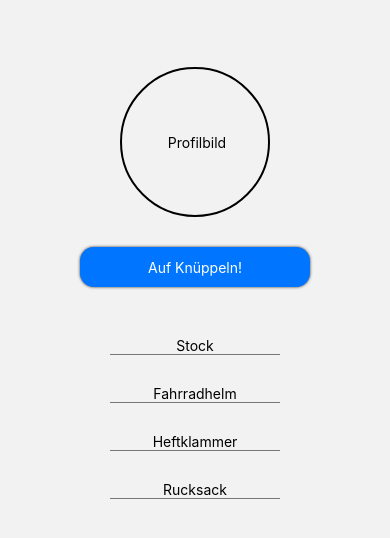
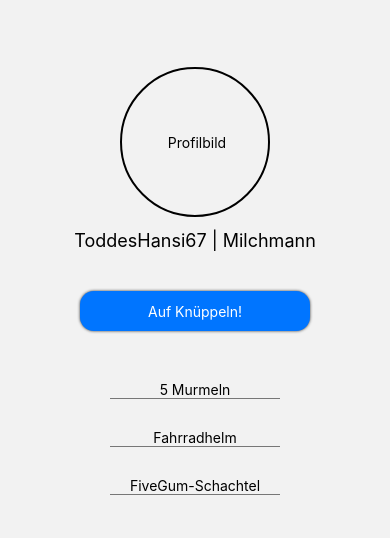
Before and after one commit to JacobGsell/superschlag, a React Native app: screen /Dashboard in a window 390 px wide. Shown: the top 538 px of the page. Built offline with nearby package versions, Linux system fonts and the light colour scheme.

Commit message:
started working on dashboard mocks

```diff
--- a/package.json
+++ b/package.json
@@ -12,6 +12,7 @@
   "dependencies": {
     "@react-navigation/native": "^6.0.10",
     "@react-navigation/native-stack": "^6.6.1",
+    "axios": "^0.26.1",
     "expo": "~44.0.0",
     "expo-status-bar": "~1.2.0",
     "react": "17.0.1",
--- /dev/null
+++ b/src/mock/Avatar.tsx
@@ -0,0 +1,19 @@
+export const AvatarMock = {
+    name: 'ToddesHansi67',
+    gear:
+        [
+            {
+                itemType: 'weapon',
+                name: '5 Murmeln'
+            },
+            {
+                itemType: 'armor',
+                name: 'Fahrradhelm'
+            },
+            {
+                itemType: 'amulet',
+                name: 'FiveGum-Schachtel'
+            }
+        ]
+
+}
--- /dev/null
+++ b/src/mock/Job.tsx
@@ -0,0 +1,10 @@
+export const JobMock = {
+    name: 'Milchmann',
+    stats: {
+        attack: 3,
+        defense: 2,
+        evasion: 1,
+        luck: 50,
+        health: 120
+    }
+}
--- /dev/null
+++ b/src/mock/User.tsx
@@ -0,0 +1,4 @@
+export const UserMock = {
+    name: 'hans dampf',
+    email: 'hans@dampf.de',
+}
--- /dev/null
+++ b/src/models/ContactStatus.tsx
@@ -0,0 +1,6 @@
+export enum ContactStatus {
+    PENDING = 1,
+    BEFRIENDED = 2,
+    TERMINATED = 3,
+    BLOCKED = 4
+}
--- /dev/null
+++ b/src/models/User.tsx
@@ -0,0 +1,7 @@
+import Contact from "./Contact";
+
+export default class User {
+    email: String;
+    name: String;
+    contactList: Contact[];
+}
--- a/src/screens/DashboardScreen.js
+++ b/src/screens/DashboardScreen.js
@@ -2,6 +2,11 @@ import { useNavigation } from '@react-navigation/native';
 import React from 'react';
 import { StyleSheet, View, Text, FlatList } from 'react-native';
 import CustomButton from '../components/CustomButton';
+import axios from 'axios';
+import { UserMock as UserMock } from '../mock/User'
+import { AvatarMock } from '../mock/Avatar';
+import { JobMock } from '../mock/Job';
+import User from '../models/User';
 
 const DATA = [
     {
@@ -15,11 +20,7 @@ const DATA = [
     {
         id: '58694a0f-3da1-471f-bd96-145571e29d72',
         title: 'Heftklammer',
-    },
-    {
-        id: '58694a0f-2da1-471f-bd96-145571e29d72',
-        title: 'Rucksack',
-    },
+    }
 ];
 
 const InventorySlotListItem = ({ title }) => {
@@ -31,18 +32,24 @@ const InventorySlotListItem = ({ title }) => {
 }
 
 const renderItem = ({ item }) => (
-    <InventorySlotListItem title={item.title} />
+    <InventorySlotListItem title={item.name} />
 );
 
 
 const DashboardScreen = () => {
     const navigation = useNavigation();
+    const user = UserMock;
+    const avatar = AvatarMock
 
     return (
 
         <View style={styles.base}>
             <View style={styles.circle}>
                 <Text style={{ textAlign: 'center' }}> Profilbild</Text>
+            </View>
+
+            <View style={styles.userName}>
+                <Text style={{ textAlign: 'center', fontSize: 18 }}>{AvatarMock.name} | {JobMock.name}</Text>
             </View>
 
             <CustomButton
@@ -53,7 +60,7 @@ const DashboardScreen = () => {
             />
             <View style={styles.listContainer}>
                 <FlatList
-                    data={DATA}
+                    data={AvatarMock.gear}
                     renderItem={renderItem}
                     keyExtractor={item => item.id}
                 />
@@ -77,7 +84,7 @@ const styles = StyleSheet.create({
         borderRadius: 75
     },
     fight: {
-        marginTop: 30,
+        marginTop: 40,
         width: 230,
         height: 40,
         borderRadius: 14,
@@ -107,6 +114,10 @@ const styles = StyleSheet.create({
     },
     listText: {
         textAlign: 'center'
+    },
+    userName: {
+        marginTop: 13,
+        justifyContent: 'center',
     }
 })
 
```
Also changed, not shown: src/mock/Contact.tsx (added, +7 -0 lines), src/models/Contact.tsx (added, +8 -0 lines), 1 other file (tests, documents, lock files or other folders).
